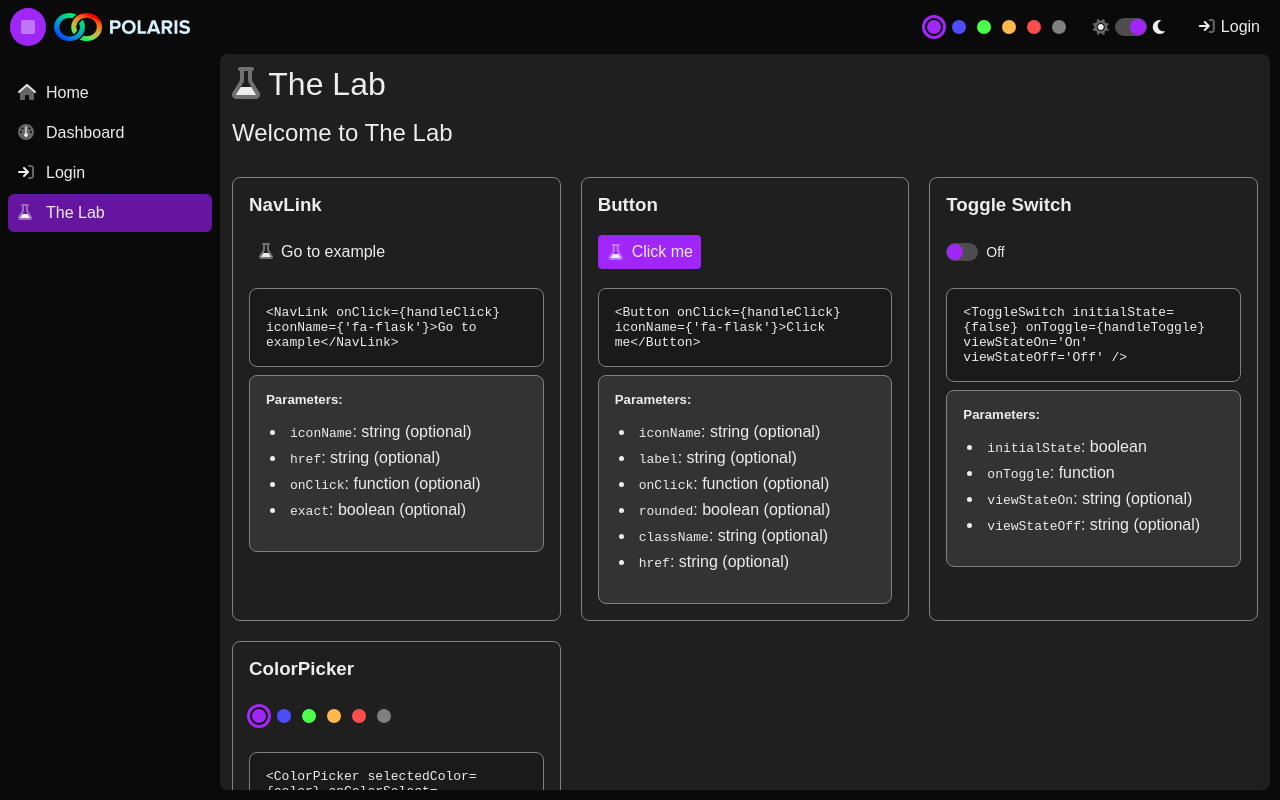
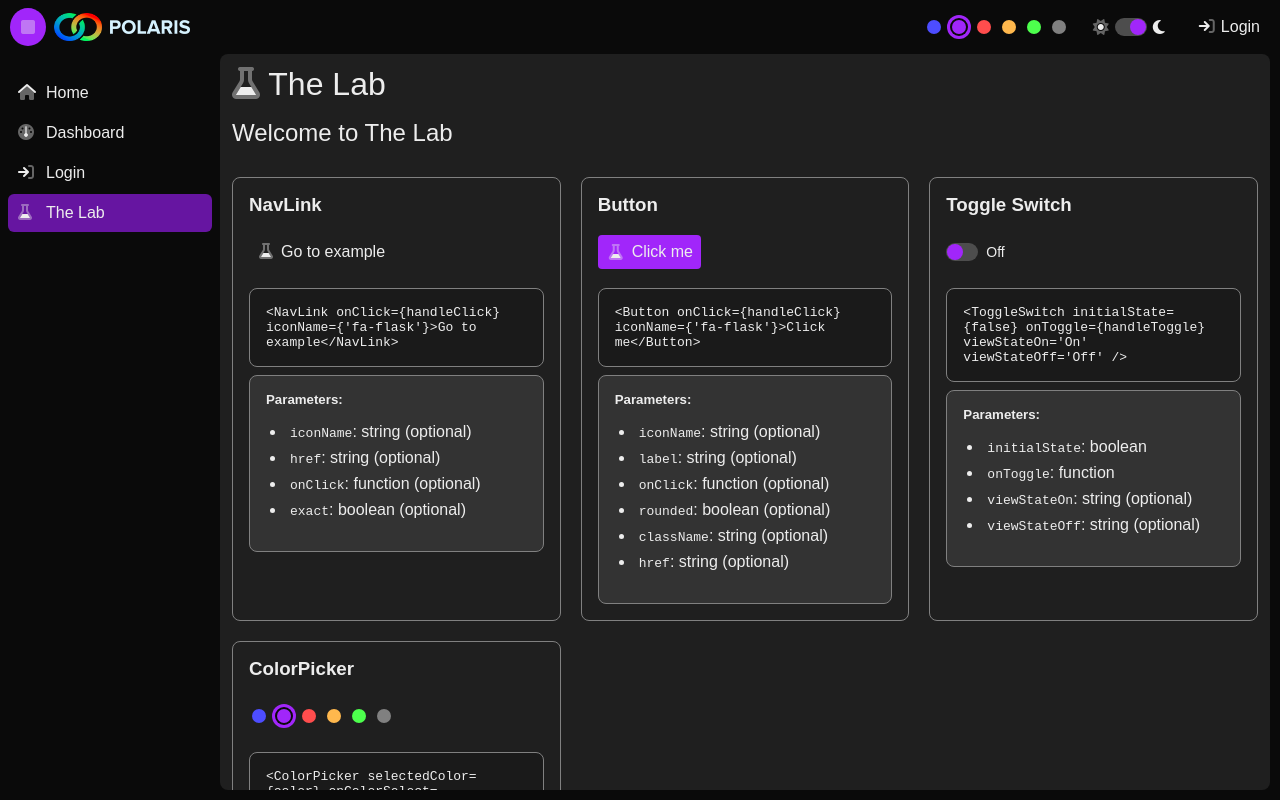
Before and after one commit to neofuture/polaris-nextjs, a Next.js app: page /the-lab in a window 1280 px wide. Built offline with nearby package versions, Linux system fonts and the light colour scheme; no server answers.

Commit message:
Update color-picker.component.tsx

```diff
--- a/src/components/color-picker/color-picker.component.tsx
+++ b/src/components/color-picker/color-picker.component.tsx
@@ -7,7 +7,7 @@ interface ColorPickerProps {
 }
 
 const ColorPicker: React.FC<ColorPickerProps> = ({ selectedColor, onColorSelect }) => {
-    const colors = ['purple', 'blue', 'green', 'orange', 'red', 'grey'];
+    const colors = ['blue', 'purple', 'red', 'orange', 'green', 'grey'];
 
     const handleColorSelect = (color: string) => () => {
         onColorSelect(color);
```
